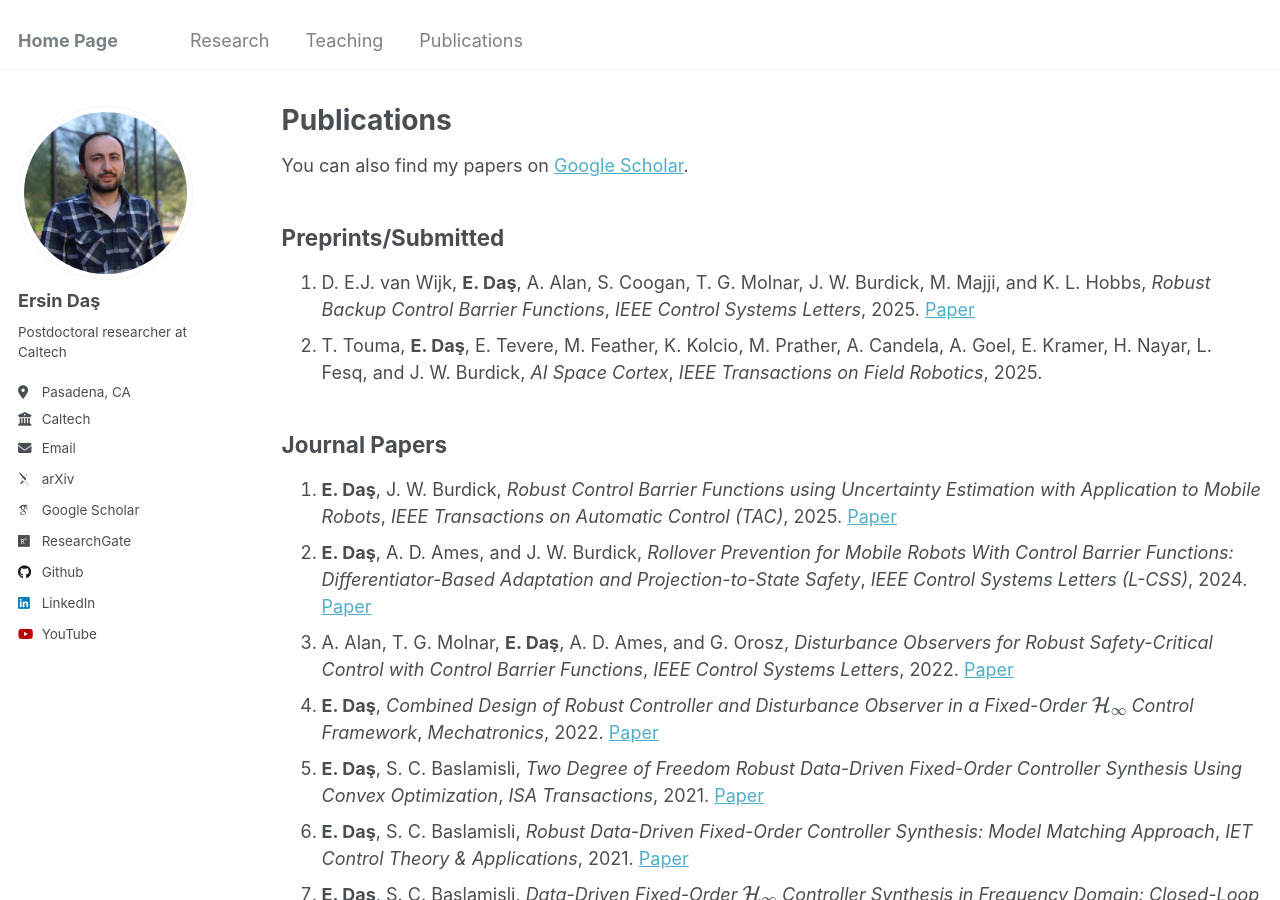
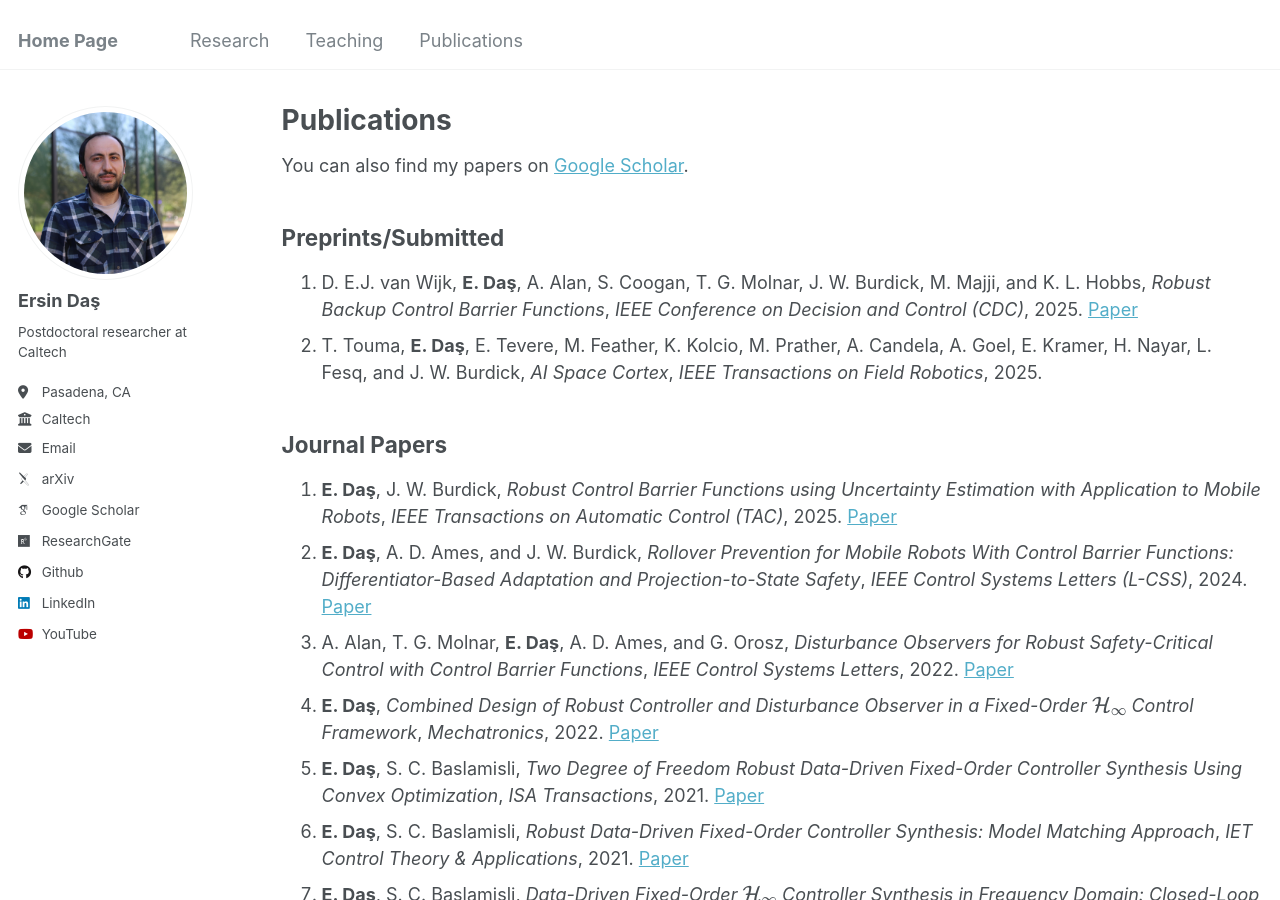
Before and after one commit to ersindas/ersindas.github.io, a Jekyll site: the page built from _pages/publications.md, in a window 1280 px wide and 900 px high. Built offline with Jekyll 4.4.1, drawn with Linux system fonts in a browser that asks for light colours; some web fonts are replaced.

Commit message:
Update publications.md

```diff
--- a/_pages/publications.md
+++ b/_pages/publications.md
@@ -9,7 +9,7 @@ author_profile: true
 
 ## Preprints/Submitted
 
-1. D. E.J. van Wijk, **E. Daş**, A. Alan, S. Coogan, T. G. Molnar, J. W. Burdick, M. Majji, and K. L. Hobbs, *Robust Backup Control Barrier Functions*, *IEEE Control Systems Letters*, 2025. [Paper](https://arxiv.org/pdf/2503.15734)
+1. D. E.J. van Wijk, **E. Daş**, A. Alan, S. Coogan, T. G. Molnar, J. W. Burdick, M. Majji, and K. L. Hobbs, *Robust Backup Control Barrier Functions*, *IEEE Conference on Decision and Control (CDC)*, 2025. [Paper](https://arxiv.org/pdf/2503.15734)
 2. T. Touma, **E. Daş**, E. Tevere, M. Feather, K. Kolcio, M. Prather, A. Candela, A. Goel, E. Kramer, H. Nayar, L. Fesq, and J. W. Burdick, *AI Space Cortex*, *IEEE Transactions on Field Robotics*, 2025.
 
 ## Journal Papers
```
